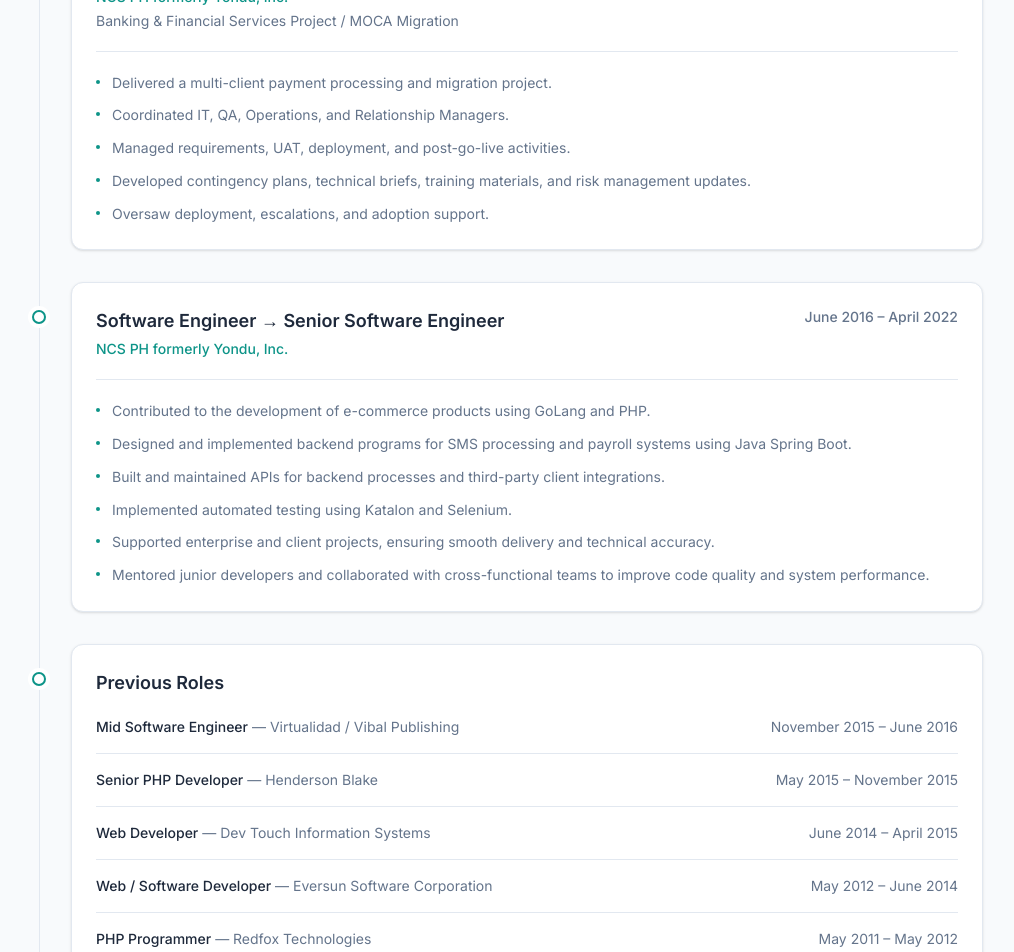
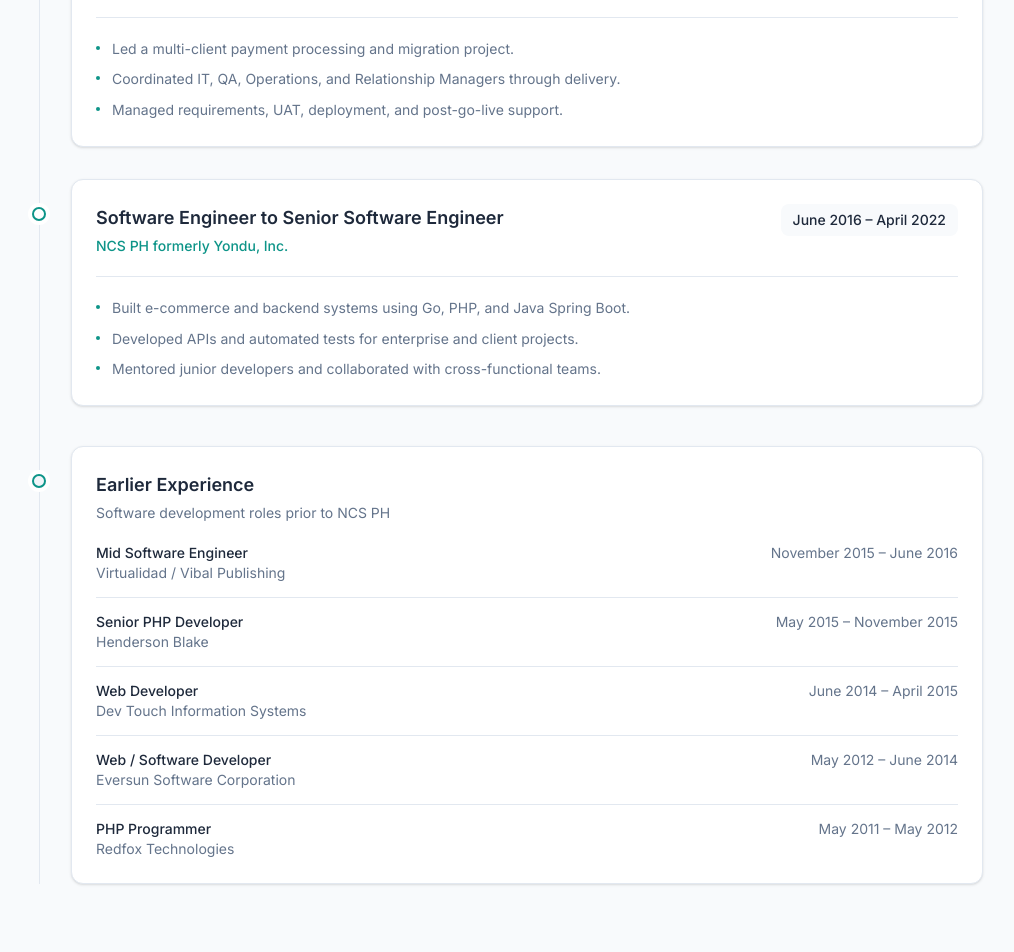
Before and after one commit to charlefire-cpu/personal-website, a React (Vite) app: page / in a window 1280 px wide. Shown: the part 2960-3912 px from the top of the page, without its empty margins (137-1151 px from the left). Built offline with nearby package versions, Linux system fonts and the light colour scheme.

Commit message:
improve professional experience

```diff
--- a/src/components/Experience.tsx
+++ b/src/components/Experience.tsx
@@ -1,38 +1,52 @@
 import { profile } from '../data/profile'
 import Section from './ui/Section'
 
+function isCurrentRole(period: string) {
+  return period.toLowerCase().includes('present')
+}
+
 export default function Experience() {
-  const { id, title, previousRolesTitle } = profile.sections.experience
-  const detailedRoles = profile.experience.filter((role) => !role.compact)
-  const previousRoles = profile.experience.filter((role) => role.compact)
+  const { id, title, earlierExperienceTitle, earlierExperienceDescription } =
+    profile.sections.experience
+  const featuredRoles = profile.experience.filter((role) => !role.compact)
+  const earlierRoles = profile.experience.filter((role) => role.compact)
 
   return (
     <Section id={id} title={title} alternate>
       <div className="relative">
         <div className="timeline-line" aria-hidden="true" />
 
-        <div className="space-y-8">
-          {detailedRoles.map((role) => (
+        <div className="space-y-6 md:space-y-8">
+          {featuredRoles.map((role) => (
             <article
               key={`${role.title}-${role.period}`}
               className="relative pl-8 md:pl-12"
             >
               <div className="timeline-dot" aria-hidden="true" />
 
-              <div className="card">
-                <div className="flex flex-col gap-2 sm:flex-row sm:items-start sm:justify-between">
-                  <div>
-                    <h3 className="text-lg font-semibold text-primary">{role.title}</h3>
+              <div className="card p-5 sm:p-6">
+                <div className="flex flex-col gap-3 sm:flex-row sm:items-start sm:justify-between sm:gap-6">
+                  <div className="min-w-0 flex-1">
+                    <div className="flex flex-wrap items-center gap-2">
+                      <h3 className="text-lg font-semibold text-primary">{role.title}</h3>
+                      {isCurrentRole(role.period) && (
+                        <span className="rounded-full bg-accent-soft px-2.5 py-0.5 text-xs font-medium text-accent">
+                          Current
+                        </span>
+                      )}
+                    </div>
                     <p className="mt-1 text-sm font-medium text-accent">{role.company}</p>
                     {role.project && (
-                      <p className="mt-1 text-sm text-muted">{role.project}</p>
+                      <p className="mt-1 text-sm leading-relaxed text-muted">{role.project}</p>
                     )}
                   </div>
-                  <p className="shrink-0 text-sm font-medium text-muted">{role.period}</p>
+                  <p className="shrink-0 rounded-lg bg-surface px-3 py-1.5 text-sm font-medium text-primary">
+                    {role.period}
+                  </p>
                 </div>
 
-                {role.highlights && (
-                  <ul className="mt-5 space-y-2.5 border-t border-border pt-5">
+                {role.highlights && role.highlights.length > 0 && (
+                  <ul className="mt-5 space-y-2 border-t border-border pt-5">
                     {role.highlights.map((highlight) => (
                       <li
                         key={highlight}
@@ -52,24 +66,27 @@ export default function Experience() {
           ))}
         </div>
 
-        {previousRoles.length > 0 && (
-          <div className="relative mt-8 pl-8 md:pl-12">
-            <div className="timeline-dot" aria-hidden="true" />
-            <div className="card">
-              <h3 className="mb-5 text-lg font-semibold text-primary">
-                {previousRolesTitle}
+        {earlierRoles.length > 0 && (
+          <div className="relative mt-8 pl-8 md:mt-10 md:pl-12">
+            <div className="timeline-dot bg-surface-alt" aria-hidden="true" />
+
+            <div className="card p-5 sm:p-6">
+              <h3 className="text-base font-semibold text-primary sm:text-lg">
+                {earlierExperienceTitle}
               </h3>
-              <ul className="divide-y divide-border">
-                {previousRoles.map((role) => (
+              <p className="mt-1 text-sm text-muted">{earlierExperienceDescription}</p>
+
+              <ul className="mt-5 divide-y divide-border">
+                {earlierRoles.map((role) => (
                   <li
                     key={`${role.title}-${role.company}`}
-                    className="flex flex-col gap-1 py-4 first:pt-0 last:pb-0 sm:flex-row sm:items-center sm:justify-between"
+                    className="flex flex-col gap-1 py-3.5 first:pt-0 last:pb-0 sm:flex-row sm:items-baseline sm:justify-between sm:gap-4"
                   >
-                    <span className="text-sm font-medium text-primary">
-                      {role.title}
-                      <span className="font-normal text-muted"> — {role.company}</span>
-                    </span>
-                    <span className="text-sm text-muted">{role.period}</span>
+                    <div>
+                      <p className="text-sm font-medium text-primary">{role.title}</p>
+                      <p className="text-sm text-muted">{role.company}</p>
+                    </div>
+                    <p className="shrink-0 text-sm text-muted">{role.period}</p>
                   </li>
                 ))}
               </ul>
--- a/src/data/profile.ts
+++ b/src/data/profile.ts
@@ -75,7 +75,10 @@ export interface Profile {
     about: SectionMeta
     coreCompetencies: SectionMeta
     technicalSkills: SectionMeta
-    experience: SectionMeta & { previousRolesTitle: string }
+    experience: SectionMeta & {
+      earlierExperienceTitle: string
+      earlierExperienceDescription: string
+    }
     education: SectionMeta
     resume: SectionMeta
     contact: SectionMeta
@@ -138,10 +141,9 @@ export const profile: Profile = {
       company: 'NCS PH formerly Yondu, Inc.',
       period: 'April 2022 – Present',
       highlights: [
-        'Facilitates Scrum ceremonies and coaches teams on Agile best practices.',
-        'Removes blockers, monitors project progress, and manages risks across multiple teams and clients.',
-        'Prepares and delivers reports and presentations for executives and external stakeholders.',
-        'Partners with leadership to support Agile adoption, productivity, and collaboration.',
+        'Facilitate Scrum ceremonies and coach teams on Agile best practices.',
+        'Remove blockers, manage risks, and support delivery across multiple teams and clients.',
+        'Prepare executive reports and partner with leadership on Agile adoption.',
       ],
     },
     {
@@ -150,24 +152,19 @@ export const profile: Profile = {
       project: 'Banking & Financial Services Project / MOCA Migration',
       period: '2024 – 2025',
       highlights: [
-        'Delivered a multi-client payment processing and migration project.',
-        'Coordinated IT, QA, Operations, and Relationship Managers.',
-        'Managed requirements, UAT, deployment, and post-go-live activities.',
-        'Developed contingency plans, technical briefs, training materials, and risk management updates.',
-        'Oversaw deployment, escalations, and adoption support.',
+        'Led a multi-client payment processing and migration project.',
+        'Coordinated IT, QA, Operations, and Relationship Managers through delivery.',
+        'Managed requirements, UAT, deployment, and post-go-live support.',
       ],
     },
     {
-      title: 'Software Engineer → Senior Software Engineer',
+      title: 'Software Engineer to Senior Software Engineer',
       company: 'NCS PH formerly Yondu, Inc.',
       period: 'June 2016 – April 2022',
       highlights: [
-        'Contributed to the development of e-commerce products using GoLang and PHP.',
-        'Designed and implemented backend programs for SMS processing and payroll systems using Java Spring Boot.',
-        'Built and maintained APIs for backend processes and third-party client integrations.',
-        'Implemented automated testing using Katalon and Selenium.',
-        'Supported enterprise and client projects, ensuring smooth delivery and technical accuracy.',
-        'Mentored junior developers and collaborated with cross-functional teams to improve code quality and system performance.',
+        'Built e-commerce and backend systems using Go, PHP, and Java Spring Boot.',
+        'Developed APIs and automated tests for enterprise and client projects.',
+        'Mentored junior developers and collaborated with cross-functional teams.',
       ],
     },
     {
@@ -245,7 +242,8 @@ export const profile: Profile = {
     experience: {
       id: 'experience',
       title: 'Professional Experience',
-      previousRolesTitle: 'Previous Roles',
+      earlierExperienceTitle: 'Earlier Experience',
+      earlierExperienceDescription: 'Software development roles prior to NCS PH',
     },
     education: { id: 'education', title: 'Education' },
     resume: { id: 'resume', title: 'Resume' },
```
